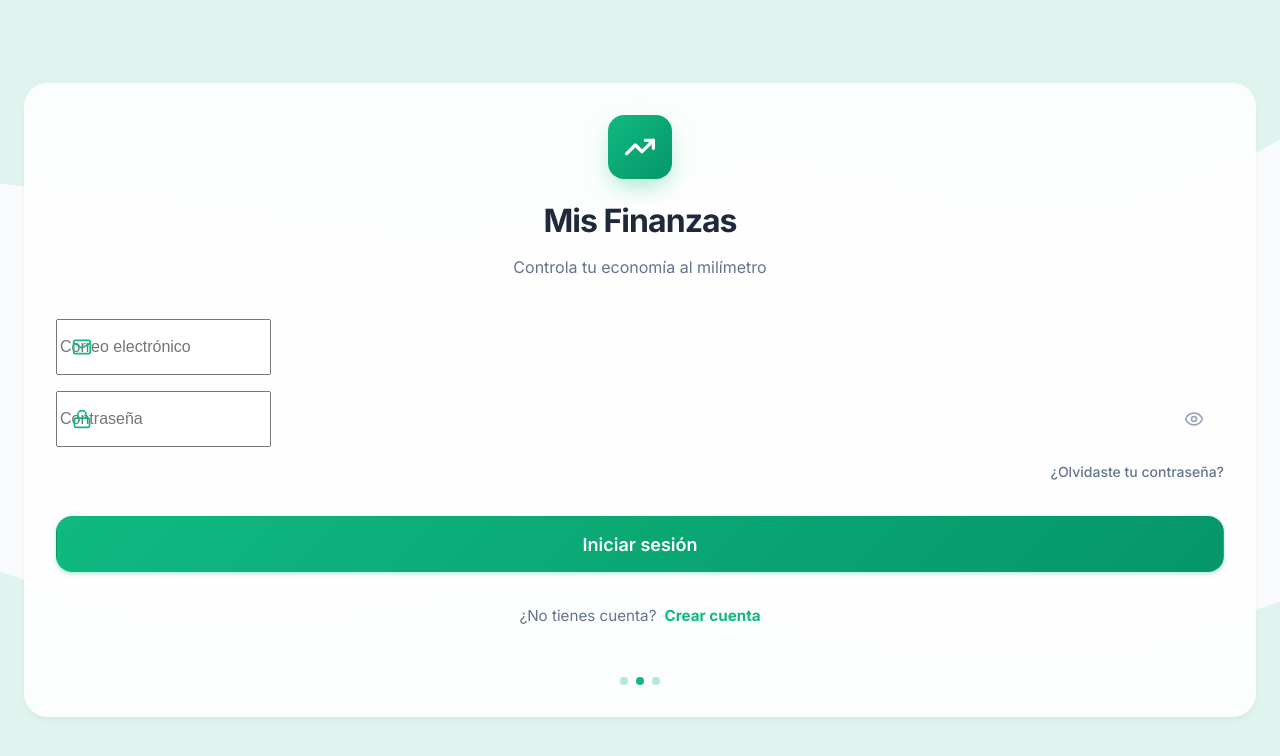
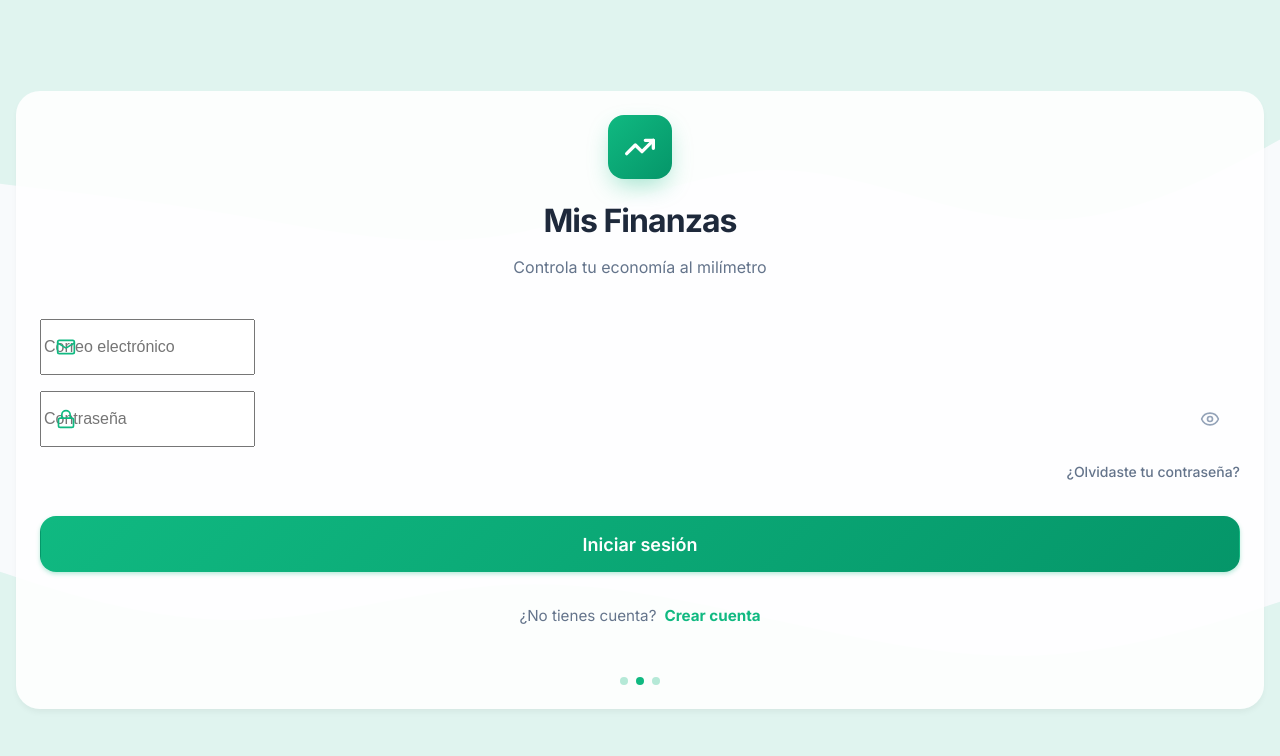
Before and after one commit to EVONGwb/mis-finanzas-app, a React (Vite) app in the folder frontend/: page /login in a window 1280 px wide. Shown: the top 756 px of the page. Built offline with nearby package versions, Linux system fonts and the light colour scheme.

Commit message:
style: maximize input width by reducing container padding

```diff
--- a/frontend/src/pages/Login.jsx
+++ b/frontend/src/pages/Login.jsx
@@ -49,7 +49,7 @@ export default function Login({ onAuthed }) {
       alignItems: "center",
       justifyContent: "center",
       backgroundColor: "var(--color-background)",
-      padding: "1.5rem",
+      padding: "1rem",
       position: "relative",
       overflow: "hidden"
     }}>
@@ -86,7 +86,7 @@ export default function Login({ onAuthed }) {
         // The image shows a clean white card or just the background. Let's keep a very subtle white card to ensure readability.
         backgroundColor: "rgba(255, 255, 255, 0.9)",
         borderRadius: "24px",
-        padding: "2rem",
+        padding: "1.5rem",
         // No shadow or very subtle shadow as per image which looks flat/clean
         boxShadow: "0 4px 6px -1px rgba(0, 0, 0, 0.05)"
       }}>
--- a/frontend/src/pages/Register.jsx
+++ b/frontend/src/pages/Register.jsx
@@ -54,11 +54,10 @@ export default function Register({ onAuthed }) {
         alignItems: "center",
         justifyContent: "center",
         backgroundColor: "var(--color-background)",
-        padding: "1.5rem",
-        position: "relative",
-        overflow: "hidden"
-      }}
-    >
+      padding: "1rem",
+      position: "relative",
+      overflow: "hidden"
+    }}>
       {/* Decorative background elements (Waves) */}
       <div style={{
         position: "absolute",
@@ -90,7 +89,7 @@ export default function Register({ onAuthed }) {
         alignItems: "center",
         backgroundColor: "rgba(255, 255, 255, 0.9)",
         borderRadius: "24px",
-        padding: "2rem",
+        padding: "1.5rem",
         boxShadow: "0 4px 6px -1px rgba(0, 0, 0, 0.05)"
       }}>
 
```
